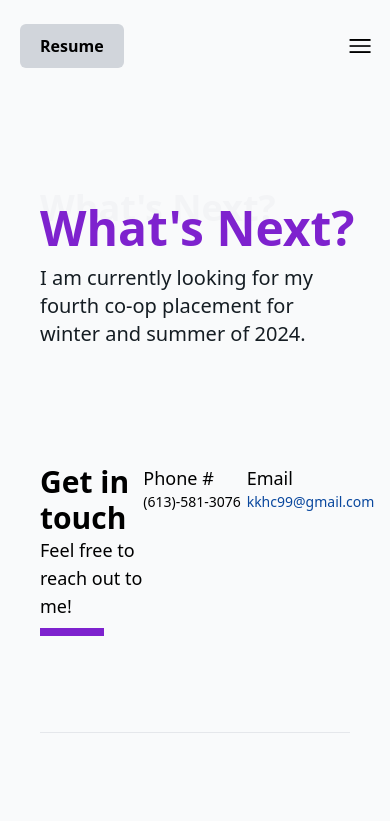
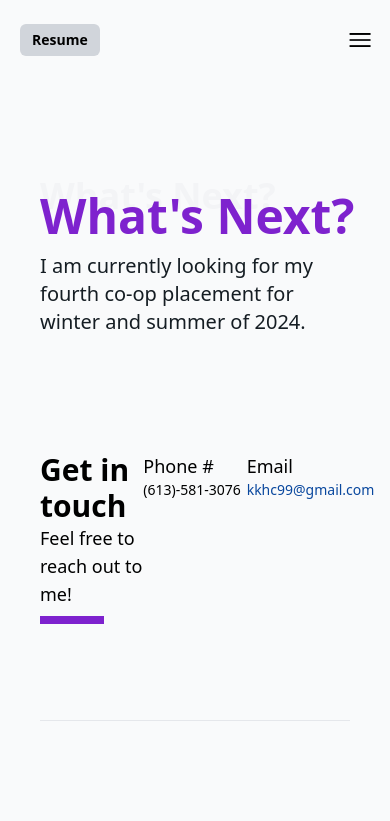
Before and after one commit to MoleXprof/MoleXprof.github.io, a Next.js app: page /contact in a window 390 px wide. Shown: the top 821 px of the page. Built offline with nearby package versions, Linux system fonts and the light colour scheme.

Commit message:
add responsiveness to download resume button

```diff
--- a/components/header.tsx
+++ b/components/header.tsx
@@ -20,7 +20,7 @@ const Header = ({ currentTab }: HeaderProps) => {
 
   return (
     <nav className="w-full flex py-6 justify-between items-center navbar">
-      <div className="ml-5 md:ml-10 bg-gray-300 py-2.5 font-bold px-5 rounded-md hover:bg-gray-200">
+      <div className="ml-5 md:ml-10 bg-gray-300 py-1.5 md:py-2.5 font-bold px-3 md:px-5 rounded-md hover:bg-gray-200 text-sm md:text-md">
         <button className="download-btn" onClick={saveResume}>
           Resume
         </button>
```
